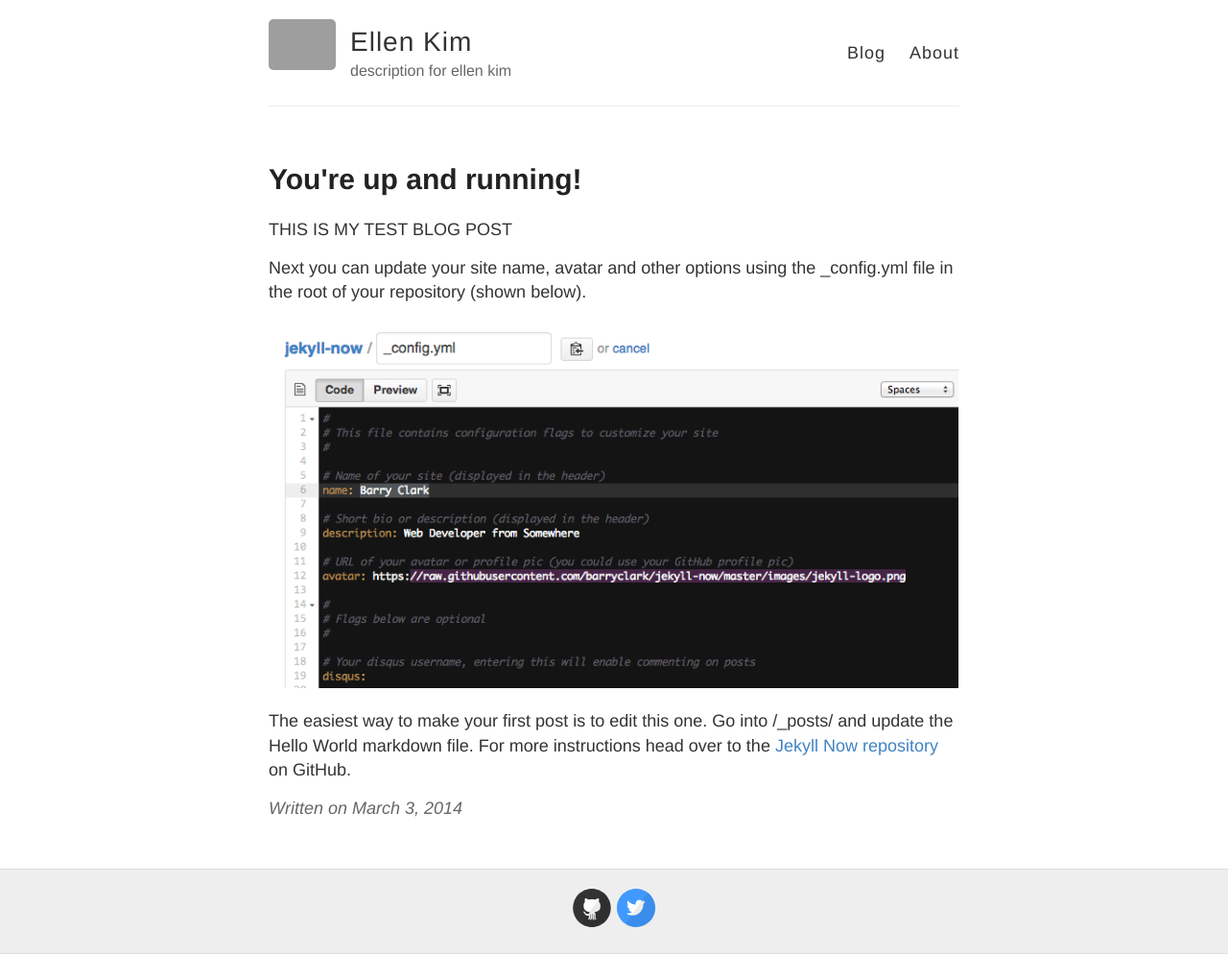
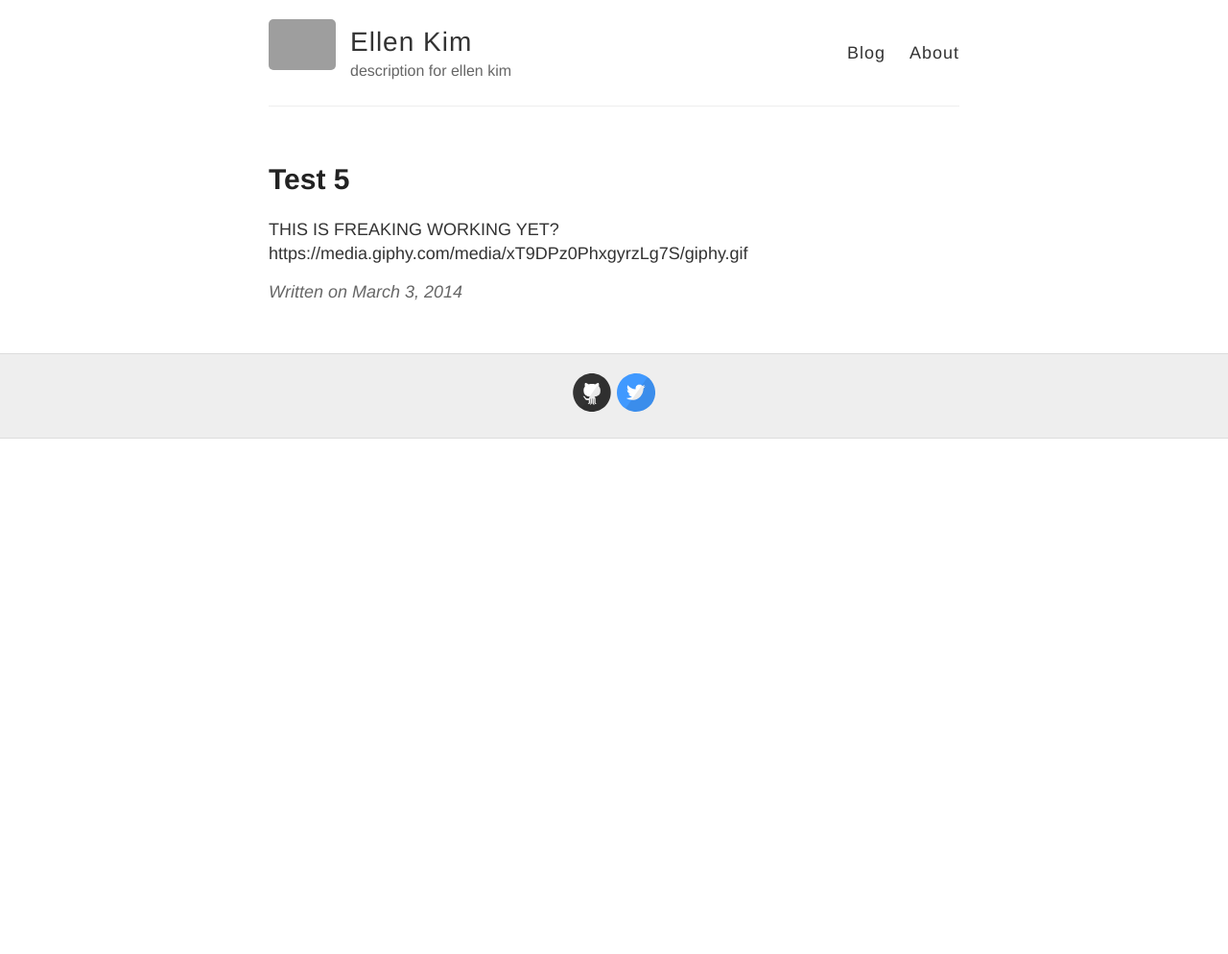
Before and after one commit to Lnkiim/Lnkiim.github.io, a Jekyll site: the page built from _posts/2014-3-3-Hello-World.md, in a window 1280 px wide. Shown: the whole page at 96% size. Built offline with Jekyll 4.4.1, drawn with Linux system fonts in a browser that asks for light colours; after the commit the page ends 900 px from its top, so only the background shows below that; grey boxes are pictures that could not be loaded.

Commit message:
Update 2014-3-3-Hello-World.md

```diff
--- a/_posts/2014-3-3-Hello-World.md
+++ b/_posts/2014-3-3-Hello-World.md
@@ -1,12 +1,7 @@
 ---
 layout: post
-title: You're up and running!
+title: Test 5
 ---
 
-THIS IS MY TEST BLOG POST
-
-Next you can update your site name, avatar and other options using the _config.yml file in the root of your repository (shown below).
-
-![_config.yml]({{ site.baseurl }}/images/config.png)
-
-The easiest way to make your first post is to edit this one. Go into /_posts/ and update the Hello World markdown file. For more instructions head over to the [Jekyll Now repository](https://github.com/barryclark/jekyll-now) on GitHub.
+THIS IS FREAKING WORKING YET?
+https://media.giphy.com/media/xT9DPz0PhxgyrzLg7S/giphy.gif
```
